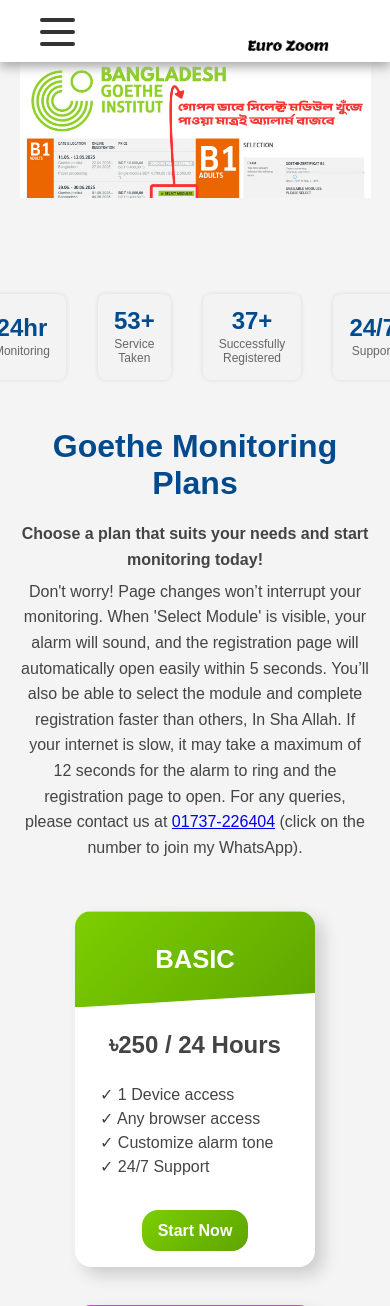
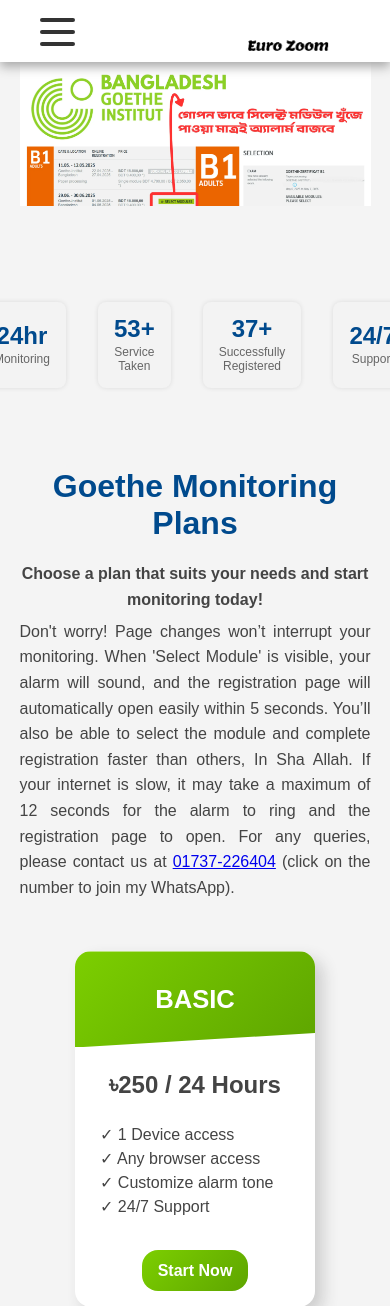
Before and after one commit to nafiz-swe/goetheB1, a Flask app: page / in a window 390 px wide; the page is wider, and only the part inside the window is pictured. Shown: the top 1306 px of that part. Run offline with Flask 3, Linux system fonts and the light colour scheme.

Commit message:
banner sectuons update and finally done Alhamdulillah

```diff
--- a/static/style.css
+++ b/static/style.css
@@ -28,7 +28,7 @@ h1 {
 /* Responsive adjustments */
 @media (max-width: 768px) {
   .banner {
-    max-height: 200px;
+    margin-top: 3.5rem;
   }
 }
 
@@ -45,7 +45,7 @@ h1 {
   display: flex;
   justify-content: center;
   gap: 2rem;
-  margin: 1rem 0 2rem 0;
+  margin: 1rem 0 4rem 0;
 }
 
 .stat-card {
--- a/templates/index.html
+++ b/templates/index.html
@@ -54,7 +54,7 @@
     <main>
       <h1>Goethe Monitoring Plans</h1>
       <p style="font-weight: bold;">Choose a plan that suits your needs and start monitoring today!</p>
-      <p style="margin-bottom: 2rem;">Don't worry! Page changes won’t interrupt your monitoring.
+      <p style="margin-bottom: 2rem; text-align: justify;">Don't worry! Page changes won’t interrupt your monitoring.
         When 'Select Module' is visible, your alarm will sound, and the registration page will automatically open easily within 5 seconds.
         You’ll also be able to select the module and complete registration faster than others, In Sha Allah.
         If your internet is slow, it may take a maximum of 12 seconds for the alarm to ring and the registration page to open.
```
